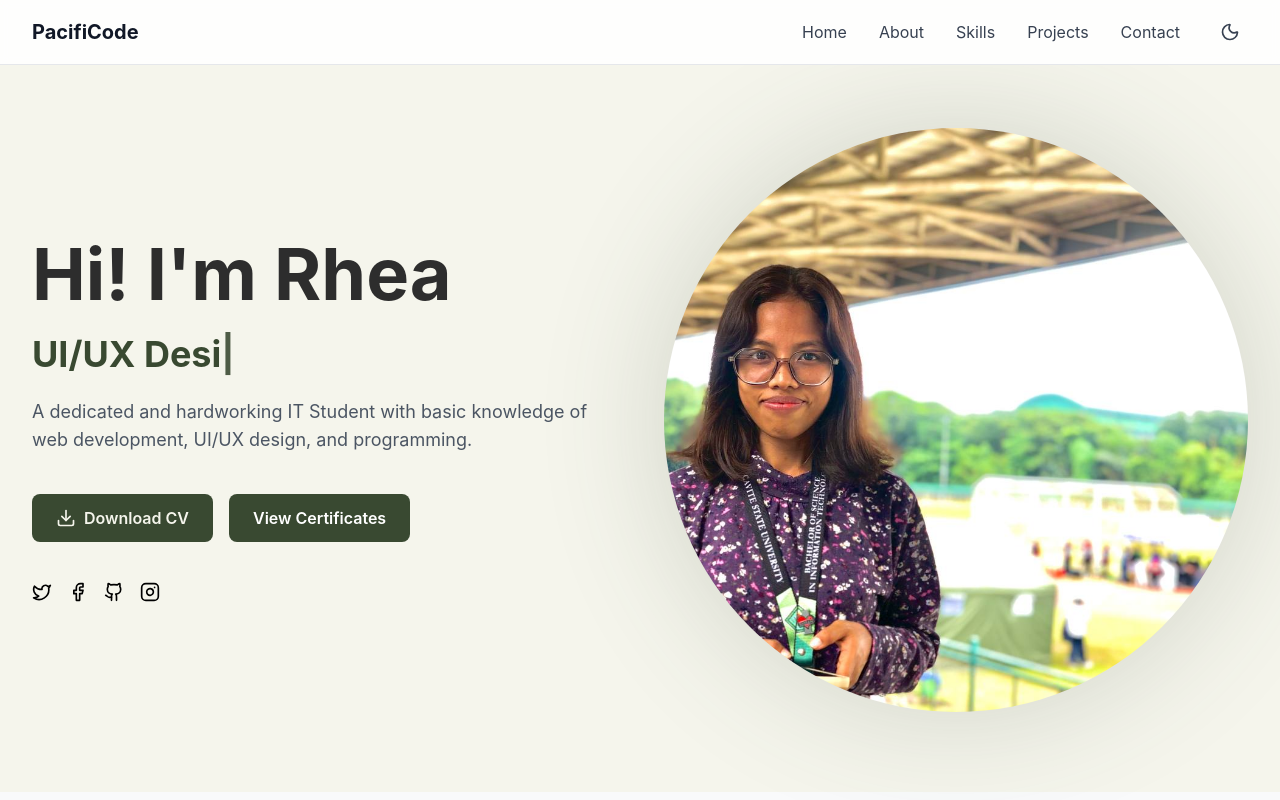
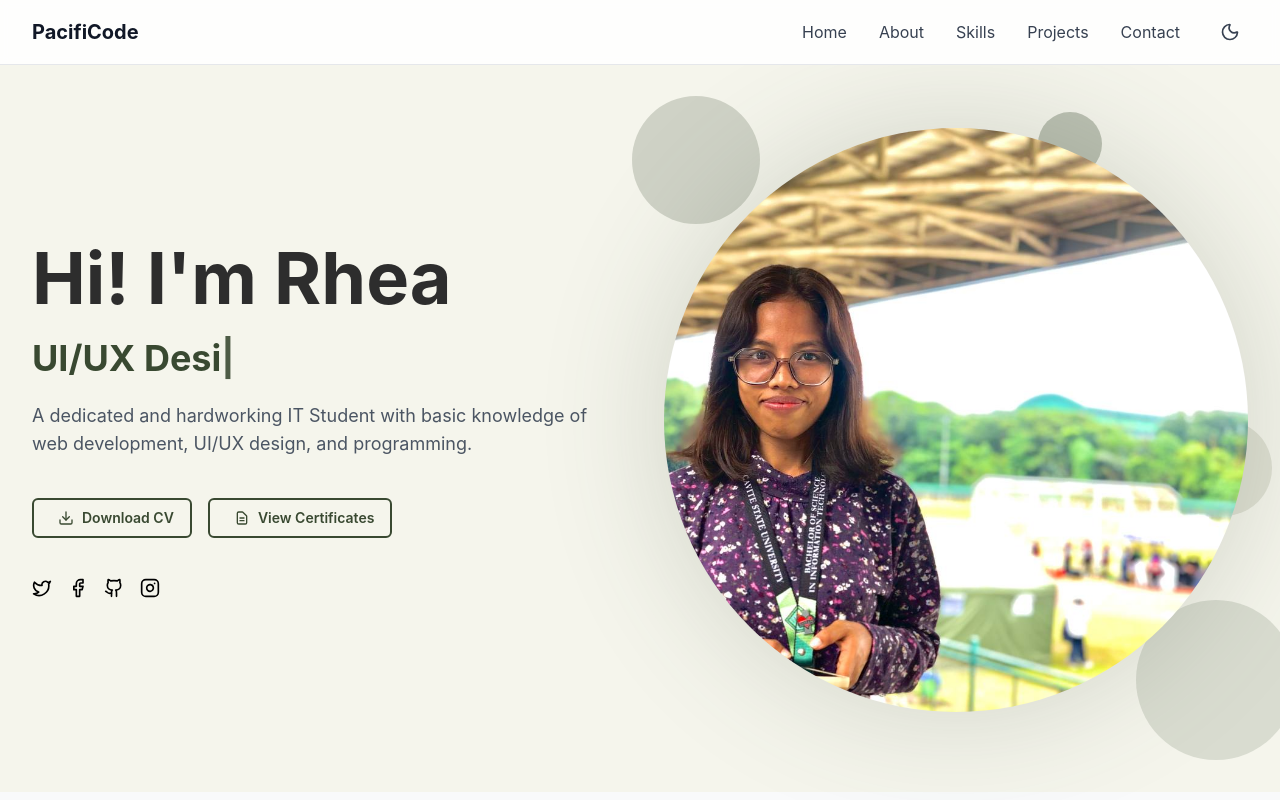
Before and after one commit to reeyahPacifiCode/pacificode-myPortfolio, a React (Vite) app: page / in a window 1280 px wide. Shown: the top 800 px of the page. Built offline with nearby package versions, Linux system fonts and the light colour scheme.

Commit message:
Update to hero section

```diff
--- a/src/components/Hero.jsx
+++ b/src/components/Hero.jsx
@@ -35,7 +35,6 @@ export default function Hero({ setShowCertificates }) {
   };
 
   return (
-
     <section id="home" className="pt-24 pb-12 md:pt-32 md:pb-20 bg-[#f5f5ec] dark:bg-[#2D2D2D]">
       <div className="max-w-7xl mx-auto px-4 sm:px-6 lg:px-8 grid md:grid-cols-2 gap-12 items-center">
         <div className="space-y-6">
@@ -54,37 +53,52 @@ export default function Hero({ setShowCertificates }) {
           <div className="flex space-x-4 pt-4">
             <button
               onClick={downloadCV}
-              className="flex items-center space-x-2 bg-[#394931] dark:bg-[#5d624c] text-[#f5f5ec] px-6 py-3 rounded-lg hover:bg-[#5d624c] transition font-semibold"
+              className="flex items-center space-x-2 border-2 border-[#394931] dark:border-[#5d624c] text-[#394931] dark:text-[#5d624c] px-4 py-2 rounded-md transition font-semibold relative overflow-hidden group text-sm"
             >
-              <Download className="w-5 h-5" /> <span>Download CV</span>
+              <span className="absolute inset-0 bg-[#394931] dark:bg-[#5d624c] transform translate-y-full group-hover:translate-y-0 transition-transform duration-300 ease-out"></span>
+              <Download className="w-4 h-4 relative z-10 group-hover:text-[#f5f5ec] transition-colors duration-300" />
+              <span className="relative z-10 group-hover:text-[#f5f5ec] transition-colors duration-300">Download CV</span>
             </button>
             <button
               onClick={() => setShowCertificates(true)}
-              className="bg-[#394931] dark:bg-[#5d624c] text-white px-6 py-3 rounded-lg hover:bg-[#5d624c] transition font-semibold"
+              className="flex items-center space-x-2 border-2 border-[#394931] dark:border-[#5d624c] text-[#394931] dark:text-[#5d624c] px-4 py-2 rounded-md transition font-semibold relative overflow-hidden group text-sm"
             >
-              View Certificates
+              <span className="absolute inset-0 bg-[#394931] dark:bg-[#5d624c] transform translate-y-full group-hover:translate-y-0 transition-transform duration-300 ease-out"></span>
+              <svg className="w-4 h-4 relative z-10 group-hover:text-[#f5f5ec] transition-colors duration-300" fill="none" stroke="currentColor" viewBox="0 0 24 24">
+                <path strokeLinecap="round" strokeLinejoin="round" strokeWidth={2} d="M9 12h6m-6 4h6m2 5H7a2 2 0 01-2-2V5a2 2 0 012-2h5.586a1 1 0 01.707.293l5.414 5.414a1 1 0 01.293.707V19a2 2 0 01-2 2z" />
+              </svg>
+              <span className="relative z-10 group-hover:text-[#f5f5ec] transition-colors duration-300">View Certificates</span>
             </button>
           </div>
 
           <div className="flex items-center space-x-4 pt-4">
-            <a href="https://x.com/reya_emaypi" className="hover:text-[#394931] dark:hover:text-[#9ca089]">
+            <a href="https://x.com/reya_emaypi" className="hover:text-[#394931] dark:text-[#f5f5ec] dark:hover:text-[#9ca089] transition-colors ">
               <Twitter className="w-5 h-5" />
             </a>
-            <a href="https://www.facebook.com/share/1AMGejFcPN/" className="hover:text-[#394931] dark:hover:text-[#9ca089]">
+            <a href="https://www.facebook.com/share/1AMGejFcPN/" className="hover:text-[#394931] dark:text-[#f5f5ec] dark:hover:text-[#9ca089] transition-colors">
               <Facebook className="w-5 h-5" />
             </a>
-            <a href="https://github.com/reeyahPacifiCode" className="hover:text-[#394931] dark:hover:text-[#9ca089]">
+            <a href="https://github.com/reeyahPacifiCode" className="hover:text-[#394931] dark:text-[#f5f5ec] dark:hover:text-[#9ca089] transition-colors">
               <Github className="w-5 h-5" />
             </a>
-            <a href="https://www.instagram.com/its_supercalifrajilistic" className="hover:text-[#394931] dark:hover:text-[#9ca089]">
+            <a href="https://www.instagram.com/its_supercalifrajilistic" className="hover:text-[#394931] dark:text-[#f5f5ec] dark:hover:text-[#fffff] transition-colors">
               <Instagram className="w-5 h-5" />
             </a>
           </div>
         </div>
 
         <div className="relative">
-           <div className="absolute inset-0 bg-[#394931] dark:bg-[#5d624c] rounded-full blur-3xl opacity-20"></div>
-            <div className="relative bg-[#9ca089] dark:bg-[#5d624c] rounded-full overflow-hidden aspect-square">
+          {/* Decorative circles */}
+          <div className="absolute -top-8 -left-8 w-32 h-32 bg-[#394931] dark:bg-[#5d624c] rounded-full opacity-20"></div>
+          <div className="absolute -bottom-12 -right-12 w-40 h-40 bg-[#394931] dark:bg-[#5d624c] rounded-full opacity-15"></div>
+          <div className="absolute top-1/2 -right-6 w-24 h-24 bg-[#9ca089] dark:bg-[#7a7d6a] rounded-full opacity-25"></div>
+          <div className="absolute -top-4 right-1/4 w-16 h-16 bg-[#394931] dark:bg-[#5d624c] rounded-full opacity-30"></div>
+
+          {/* Original blur effect */}
+          <div className="absolute inset-0 bg-[#394931] dark:bg-[#5d624c] rounded-full blur-3xl opacity-20"></div>
+
+          {/* Profile image */}
+          <div className="relative bg-[#9ca089] dark:bg-[#5d624c] rounded-full overflow-hidden aspect-square">
             <img src="rhea.jpg" alt="My Profile" className="w-full h-full object-cover" />
           </div>
         </div>
```
